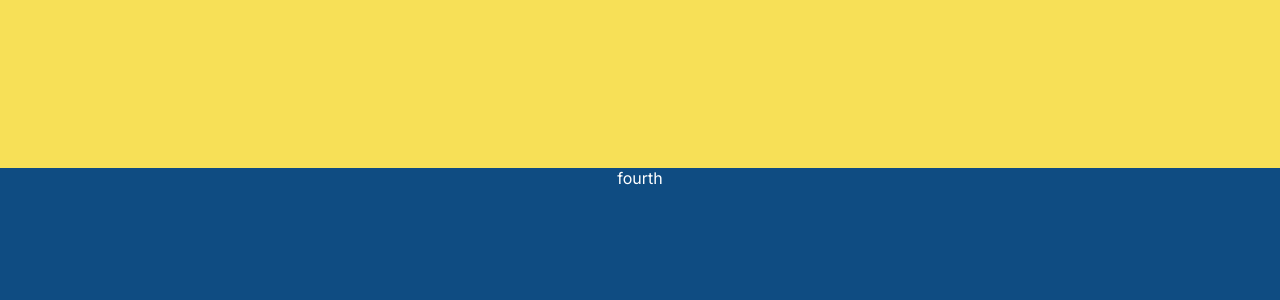
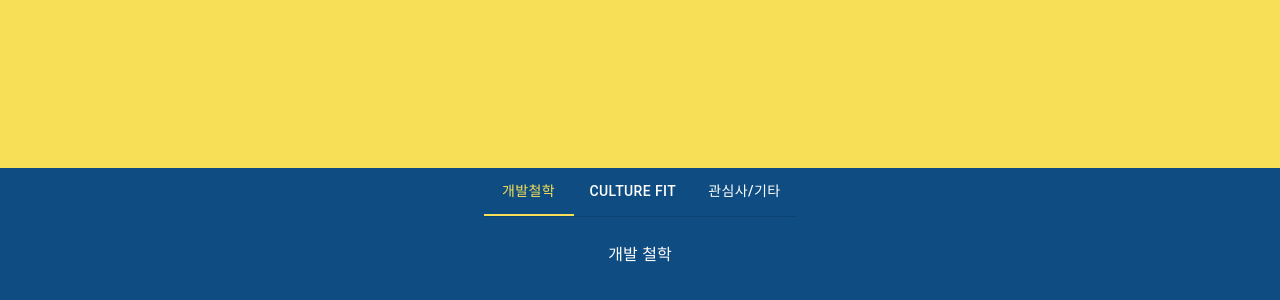
Before and after one commit to cyeju/cyeju.github.io, a Next.js app: page / in a window 1280 px wide. Shown: the part 2232-2532 px from the top of the page. Built offline with nearby package versions, Linux system fonts and the light colour scheme.

Commit message:
feat(fourth): fourth 컴포넌트 개발

```diff
--- /dev/null
+++ b/src/components/atoms/GlassCard.ts
@@ -0,0 +1,10 @@
+import styled from '@emotion/styled';
+
+export const GlassCard = styled.div`
+    background: rgba(255, 255, 255, 0.05);
+    box-shadow: 0 8px 32px 0 rgba(31, 38, 135, 0.37);
+    backdrop-filter: blur(4px);
+    -webkit-backdrop-filter: blur(4px);
+    border-radius: 10px;
+    border: 1px solid rgba(255, 255, 255, 0.18);
+`;
--- a/src/components/atoms/index.ts
+++ b/src/components/atoms/index.ts
@@ -2,5 +2,6 @@ export * from './BoxBorder';
 export * from './Card';
 export * from './ColorSection';
 export * from './DetailText';
+export * from './GlassCard';
 export * from './SubText';
 export * from './Title';
--- /dev/null
+++ b/src/components/molecules/CustomTabPanel.tsx
@@ -0,0 +1,23 @@
+import { Box } from '@mui/material';
+
+interface TabPanelProps {
+    children?: React.ReactNode;
+    index: number;
+    value: number;
+}
+
+export const CustomTabPanel = (props: TabPanelProps) => {
+    const { children, value, index, ...other } = props;
+
+    return (
+        <div
+            role="tabpanel"
+            hidden={value !== index}
+            id={`simple-tabpanel-${index}`}
+            aria-labelledby={`simple-tab-${index}`}
+            {...other}
+        >
+            {value === index && <Box sx={{ p: 3 }}>{children}</Box>}
+        </div>
+    );
+};
--- /dev/null
+++ b/src/components/molecules/index.ts
@@ -0,0 +1 @@
+export * from './CustomTabPanel';
--- a/src/components/organisms/Fourth.tsx
+++ b/src/components/organisms/Fourth.tsx
@@ -1,6 +1,58 @@
-import type { FC } from 'react';
-import { ColorSection } from '@/components/atoms/ColorSection';
+'use client';
+
+import { useState, type FC, type SyntheticEvent } from 'react';
+import { Stack, Box, Tabs, Tab } from '@mui/material';
+import { CustomTabPanel } from '@/components/molecules';
+import { ColorSection } from '@/components/atoms';
+
+const a11yProps = (index: number) => {
+    return {
+        id: `simple-tab-${index}`,
+        'aria-controls': `simple-tabpanel-${index}`,
+    };
+};
 
 export const Fourth: FC = () => {
-    return <ColorSection color="#0f4c82">fourth</ColorSection>;
+    const [value, setValue] = useState(0);
+
+    const handleChange = (_event: SyntheticEvent, newValue: number) => {
+        setValue(newValue);
+    };
+
+    return (
+        <ColorSection color="#0f4c82">
+            <Stack sx={{ alignItems: 'center' }}>
+                <Box sx={{ borderBottom: 1, borderColor: 'divider' }}>
+                    <Tabs
+                        value={value}
+                        onChange={handleChange}
+                        aria-label="basic tabs example"
+                        TabIndicatorProps={{
+                            style: {
+                                backgroundColor: '#f7e057',
+                            },
+                        }}
+                        sx={{
+                            '.Mui-selected': {
+                                color: `#f7e057 !important`,
+                            },
+                        }}
+                    >
+                        <Tab label="개발철학" {...a11yProps(0)} sx={{ color: 'white' }} />
+                        <Tab label="Culture Fit" {...a11yProps(1)} sx={{ color: 'white' }} />
+                        <Tab label="관심사/기타" {...a11yProps(2)} sx={{ color: 'white' }} />
+                    </Tabs>
+                </Box>
+                <CustomTabPanel value={value} index={0}>
+                    개발 철학
+                </CustomTabPanel>
+                <CustomTabPanel value={value} index={1}>
+                    중요하게 생각하는 점,
+                </CustomTabPanel>
+                <CustomTabPanel value={value} index={2}>
+                    관심사 기타
+                </CustomTabPanel>
+            </Stack>
+        </ColorSection>
+    );
 };
```
Also changed, not shown: 2 other files (tests, documents, lock files or other folders).
